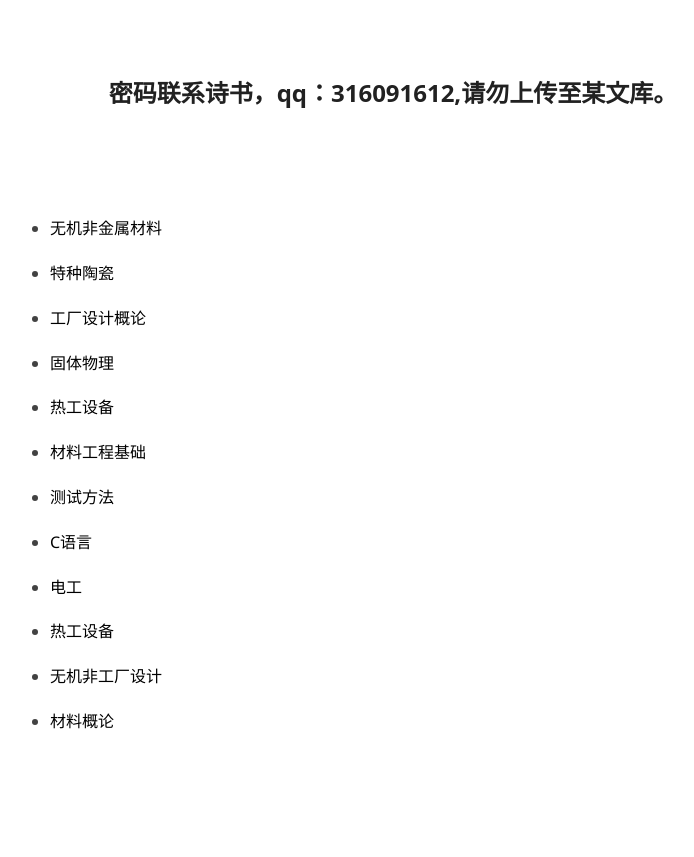
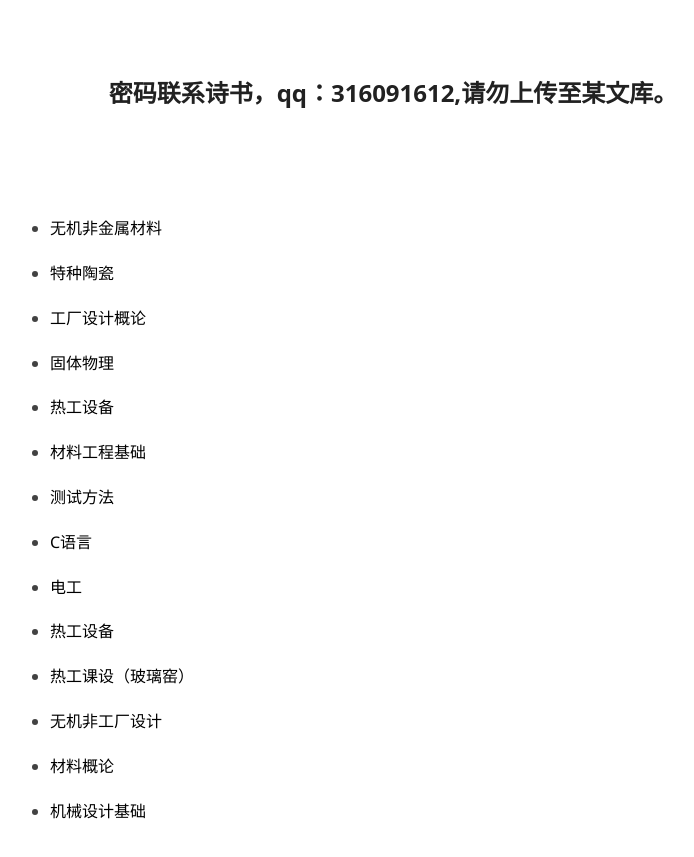
Before and after one commit to zhushishu/zhushishu.github.io, a plain HTML site: page download/index.html in a window 1280 px wide. Shown: the part 177-1034 px from the top of the page, without its empty margins (247-941 px from the left). Drawn offline with Linux system fonts and the light colour scheme.

Commit message:
Site updated: 2017-08-26 15:14:52

```diff
--- a/download/index.html
+++ b/download/index.html
@@ -62,8 +62,10 @@
                 <li><a href="ziliao/Cyuyan.zip">C语言</li>
                 <li><a href="ziliao/diangong.zip">电工</li>
                 <li><a href="ziliao/regongshebei.zip">热工设备</li>
+                <li><a href="ziliao/regongsh.zip">热工课设（玻璃窑）</li>
                 <li><a href="ziliao/wjfgcsj.zip">无机非工厂设计</li>
                 <li><a href="ziliao/cailiaogailun.zip">材料概论</li>
+                <li><a href="ziliao/jixieshejijichu.zip">机械设计基础</li>
 
               </ul>
           </header>
```
